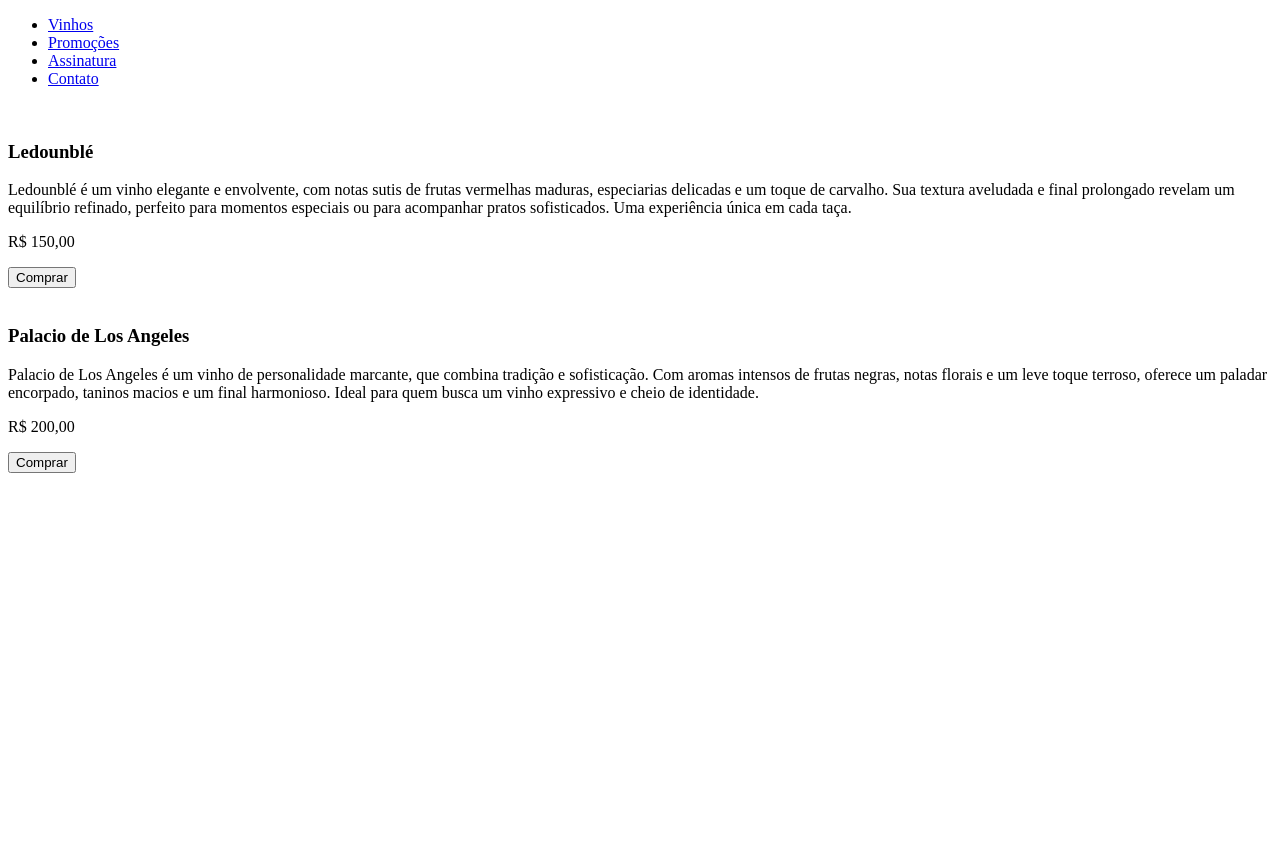
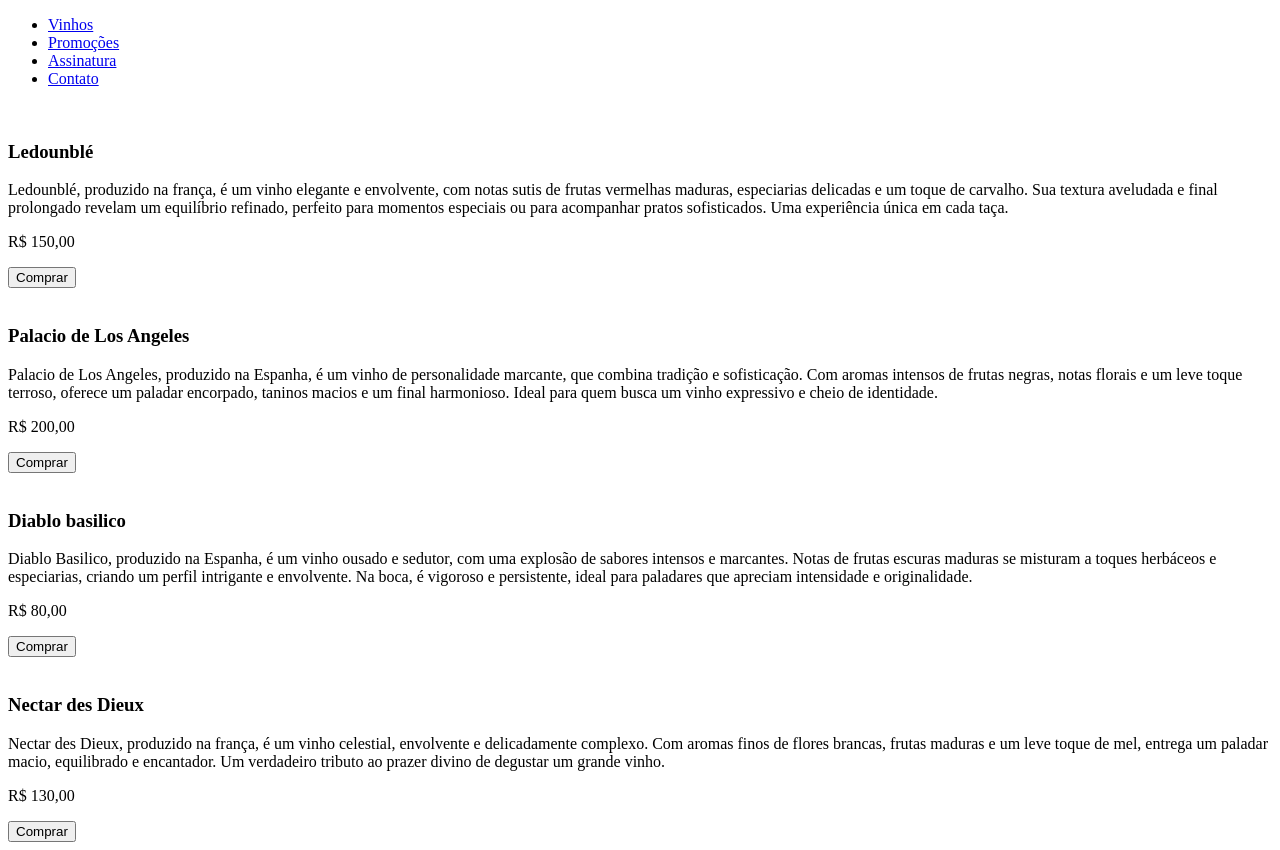
Before and after one commit to WeFxckWithPrograms/CP1-FrontEndDesign, a plain HTML site: page index.html in a window 1280 px wide. Before the commit the page ends 800 px from the top, so only its background shows below. Drawn offline with Linux system fonts and the light colour scheme.

Commit message:
Adicionando mais dois vinhos e colocando suas características

```diff
--- a/index.html
+++ b/index.html
@@ -25,15 +25,29 @@
                 <article class="produto">
                     <img src="./src/asseats/" alt=""/>
                     <h3>Ledounblé</h3>
-                    <p>Ledounblé é um vinho elegante e envolvente, com notas sutis de frutas vermelhas maduras, especiarias delicadas e um toque de carvalho. Sua textura aveludada e final prolongado revelam um equilíbrio refinado, perfeito para momentos especiais ou para acompanhar pratos sofisticados. Uma experiência única em cada taça.</p>
+                    <p>Ledounblé, produzido na frança, é um vinho elegante e envolvente, com notas sutis de frutas vermelhas maduras, especiarias delicadas e um toque de carvalho. Sua textura aveludada e final prolongado revelam um equilíbrio refinado, perfeito para momentos especiais ou para acompanhar pratos sofisticados. Uma experiência única em cada taça.</p>
                     <p class="preco">R$ 150,00</p>
                     <button type="submit">Comprar</button>
                 </article>
                 <article class="produto">
                     <img src="./src/asseats/" alt=""/>
                     <h3>Palacio de Los Angeles</h3>
-                    <p>Palacio de Los Angeles é um vinho de personalidade marcante, que combina tradição e sofisticação. Com aromas intensos de frutas negras, notas florais e um leve toque terroso, oferece um paladar encorpado, taninos macios e um final harmonioso. Ideal para quem busca um vinho expressivo e cheio de identidade.</p>
+                    <p>Palacio de Los Angeles, produzido na Espanha, é um vinho de personalidade marcante, que combina tradição e sofisticação. Com aromas intensos de frutas negras, notas florais e um leve toque terroso, oferece um paladar encorpado, taninos macios e um final harmonioso. Ideal para quem busca um vinho expressivo e cheio de identidade.</p>
                     <p class="preco">R$ 200,00</p>
+                    <button type="submit">Comprar</button>
+                </article>
+                <article class="produto">
+                    <img src="./src/asseats/" alt=""/>
+                    <h3>Diablo basilico</h3>
+                    <p>Diablo Basilico, produzido na Espanha, é um vinho ousado e sedutor, com uma explosão de sabores intensos e marcantes. Notas de frutas escuras maduras se misturam a toques herbáceos e especiarias, criando um perfil intrigante e envolvente. Na boca, é vigoroso e persistente, ideal para paladares que apreciam intensidade e originalidade.</p>
+                    <p class="preco">R$ 80,00</p>
+                    <button type="submit">Comprar</button>
+                </article>
+                <article class="produto">
+                    <img src="./src/asseats/" alt=""/>
+                    <h3>Nectar des Dieux</h3>
+                    <p>Nectar des Dieux, produzido na frança, é um vinho celestial, envolvente e delicadamente complexo. Com aromas finos de flores brancas, frutas maduras e um leve toque de mel, entrega um paladar macio, equilibrado e encantador. Um verdadeiro tributo ao prazer divino de degustar um grande vinho.</p>
+                    <p class="preco">R$ 130,00</p>
                     <button type="submit">Comprar</button>
                 </article>
 
```
